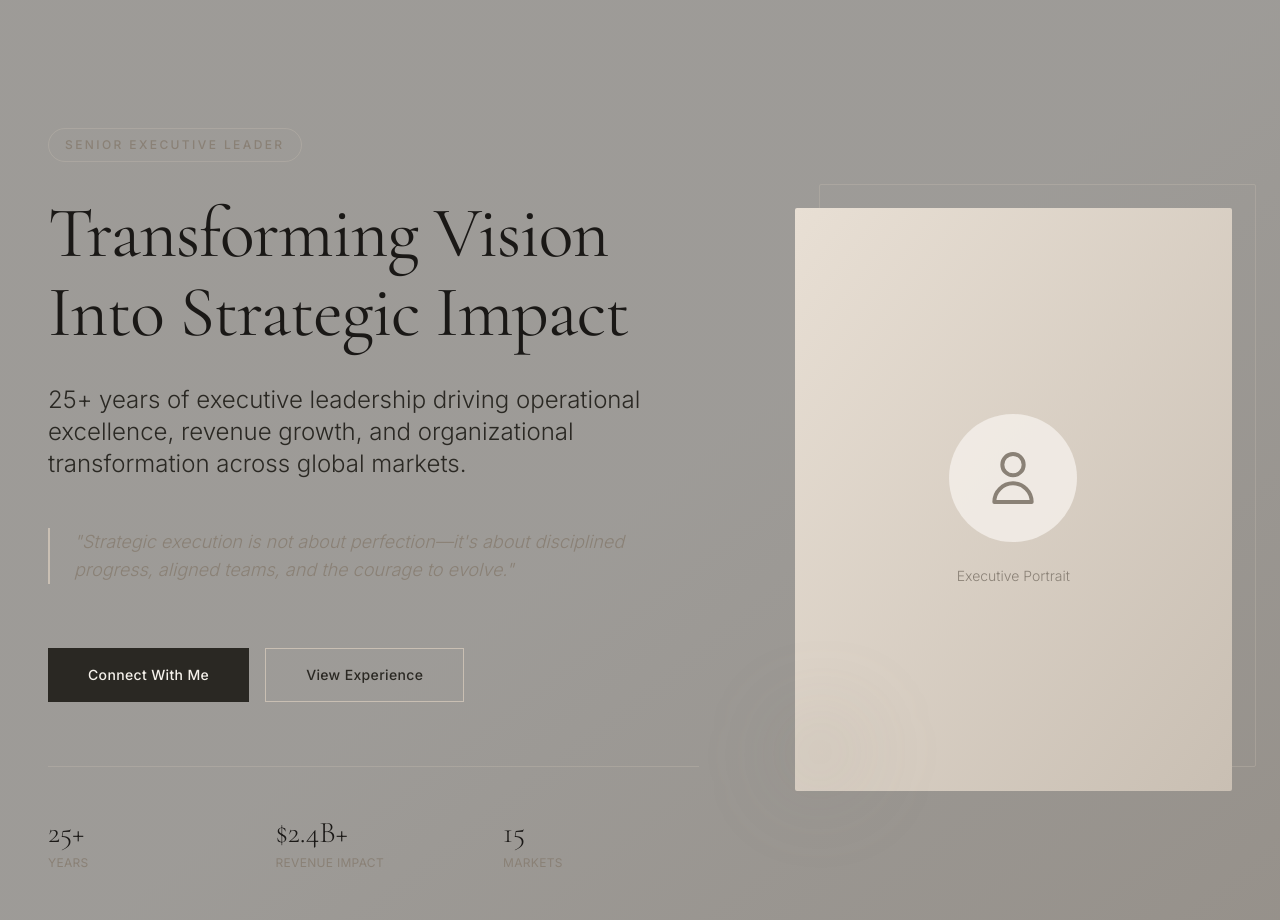
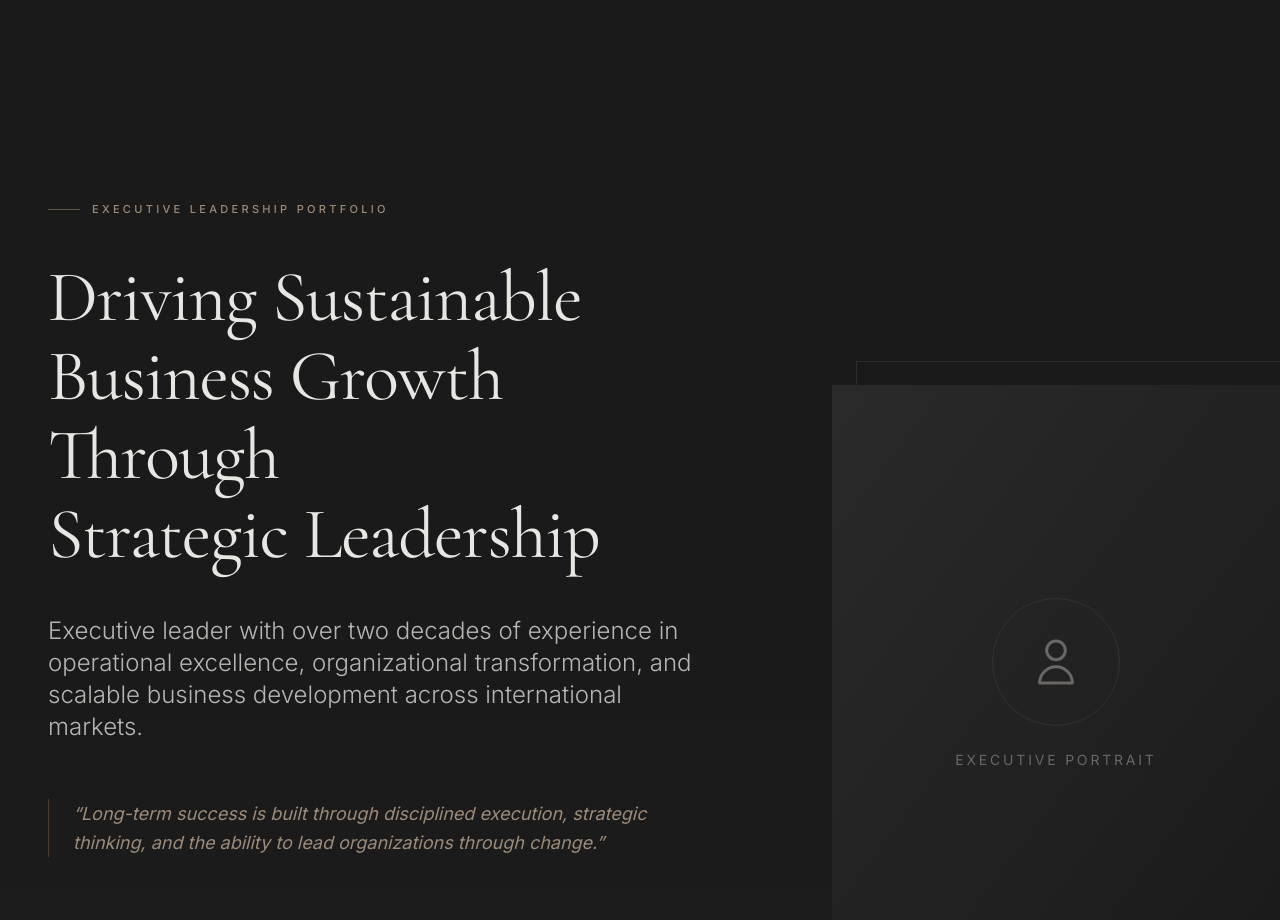
Before and after one commit to joannaklos1983/portfolio-wojciech-kaczanowski, a Next.js app: page / in a window 1280 px wide. Shown: the top 920 px of the page. Built offline with nearby package versions, Linux system fonts and the light colour scheme.

Commit message:
Deploy updated Hero section into scalable architecture

```diff
--- a/src/components/sections/Hero.tsx
+++ b/src/components/sections/Hero.tsx
@@ -6,155 +6,164 @@ import Image from 'next/image';
 
 export default function Hero() {
   return (
-    <section className="relative min-h-screen flex items-center py-24 md:py-32 overflow-hidden">
-      <div className="absolute inset-0 bg-gradient-to-br from-[#f5f1eb] via-[#f5f1eb] to-[#e8dfd4] opacity-60" />
-
-      <div className="absolute top-0 right-0 w-[600px] h-[600px] bg-gradient-radial from-[#e8dfd4]/40 to-transparent blur-3xl" />
-
-      <div className="absolute bottom-0 left-0 w-[500px] h-[500px] bg-gradient-radial from-[#c9bfb3]/20 to-transparent blur-3xl" />
+    <section className="relative min-h-screen flex items-center py-32 md:py-40 lg:py-48 overflow-hidden bg-[#1a1a1a]">
+      <div className="absolute inset-0 bg-gradient-to-b from-[#1a1a1a] via-[#1a1a1a] to-[#2a2a2a]/30" />
 
       <Container className="relative z-10">
-        <div className="grid grid-cols-1 lg:grid-cols-12 gap-16 lg:gap-24 items-center">
+        <div className="grid grid-cols-1 lg:grid-cols-12 gap-20 lg:gap-28 items-center">
           <motion.div
-            initial={{ opacity: 0, y: 30 }}
+            initial={{ opacity: 0, y: 40 }}
             animate={{ opacity: 1, y: 0 }}
-            transition={{ duration: 0.8, ease: [0.22, 0.61, 0.36, 1] }}
-            className="lg:col-span-7 order-2 lg:order-1"
+            transition={{ duration: 0.9, ease: [0.22, 1, 0.36, 1] }}
+            className="lg:col-span-7"
           >
             <motion.div
-              initial={{ opacity: 0, y: 20 }}
+              initial={{ opacity: 0, y: 10 }}
               animate={{ opacity: 1, y: 0 }}
-              transition={{ duration: 0.6, delay: 0.2 }}
-              className="mb-8"
+              transition={{ delay: 0.2, duration: 0.6 }}
+              className="mb-10"
             >
-              <span className="inline-block px-4 py-2 text-xs font-medium tracking-[0.2em] uppercase text-[#8a8176] border border-[#c9bfb3]/30 rounded-full">
-                Senior Executive Leader
+              <span className="inline-flex items-center gap-3 text-[11px] tracking-[0.3em] uppercase text-[#9d8b7a] font-medium">
+                <span className="w-8 h-px bg-[#9d8b7a]/50" />
+                Executive Leadership Portfolio
               </span>
             </motion.div>
 
             <motion.h1
-              initial={{ opacity: 0, y: 20 }}
+              initial={{ opacity: 0, y: 30 }}
               animate={{ opacity: 1, y: 0 }}
-              transition={{ duration: 0.8, delay: 0.3 }}
-              className="mb-8 text-[#1a1816]"
+              transition={{ delay: 0.3, duration: 0.9 }}
+              className="max-w-4xl mb-10"
             >
-              Transforming Vision
+              Driving Sustainable
               <br />
-              Into Strategic Impact
+              Business Growth Through
+              <br />
+              Strategic Leadership
             </motion.h1>
 
             <motion.p
               initial={{ opacity: 0, y: 20 }}
               animate={{ opacity: 1, y: 0 }}
-              transition={{ duration: 0.8, delay: 0.4 }}
-              className="text-xl md:text-2xl font-light text-[#2a2823] mb-12 max-w-2xl leading-relaxed"
+              transition={{ delay: 0.45, duration: 0.8 }}
+              className="text-xl md:text-2xl text-[#b8b6b3] font-light leading-relaxed max-w-2xl mb-14"
             >
-              25+ years of executive leadership driving operational excellence,
-              revenue growth, and organizational transformation across global markets.
+              Executive leader with over two decades of experience in operational excellence,
+              organizational transformation, and scalable business development across international markets.
             </motion.p>
 
             <motion.div
               initial={{ opacity: 0, y: 20 }}
               animate={{ opacity: 1, y: 0 }}
-              transition={{ duration: 0.8, delay: 0.5 }}
-              className="mb-16 pl-6 border-l-2 border-[#c9bfb3]"
+              transition={{ delay: 0.55, duration: 0.8 }}
+              className="border-l border-[#8b7355]/40 pl-6 mb-16"
             >
-              <p className="text-lg text-[#8a8176] font-light italic max-w-xl">
-                "Strategic execution is not about perfection—it's about disciplined
-                progress, aligned teams, and the courage to evolve."
+              <p className="text-[#9d8b7a] italic text-lg leading-relaxed max-w-xl">
+                “Long-term success is built through disciplined execution,
+                strategic thinking, and the ability to lead organizations through change.”
               </p>
             </motion.div>
 
             <motion.div
               initial={{ opacity: 0, y: 20 }}
               animate={{ opacity: 1, y: 0 }}
-              transition={{ duration: 0.8, delay: 0.6 }}
-              className="flex flex-col sm:flex-row gap-4"
+              transition={{ delay: 0.65, duration: 0.8 }}
+              className="flex flex-col sm:flex-row gap-5"
             >
               <a
-                href="#contact"
-                className="group inline-flex items-center justify-center px-10 py-4 bg-[#2a2823] text-[#f5f1eb] text-sm font-medium tracking-wide transition-all duration-300 hover:bg-[#1a1816] hover:shadow-lg hover:shadow-[#2a2823]/20"
+                href="#experience"
+                className="inline-flex items-center justify-center px-9 py-4 bg-[#e8e6e3] text-[#1a1a1a] text-sm tracking-wide uppercase font-medium transition-all duration-300 hover:bg-white hover:shadow-xl"
               >
-                <span>Connect With Me</span>
+                View Experience
               </a>
 
               <a
-                href="#experience"
-                className="inline-flex items-center justify-center px-10 py-4 border border-[#c9bfb3] text-[#2a2823] text-sm font-medium tracking-wide transition-all duration-300 hover:border-[#8a8176] hover:bg-[#e8dfd4]/30"
+                href="#contact"
+                className="inline-flex items-center justify-center px-9 py-4 border border-[#5a5856] text-[#e8e6e3] text-sm tracking-wide uppercase font-medium transition-all duration-300 hover:border-[#9d8b7a] hover:text-white"
               >
-                View Experience
+                Contact
               </a>
             </motion.div>
 
             <motion.div
               initial={{ opacity: 0 }}
               animate={{ opacity: 1 }}
-              transition={{ duration: 0.8, delay: 0.8 }}
-              className="mt-16 pt-12 border-t border-[#c9bfb3]/30"
+              transition={{ delay: 0.9, duration: 1 }}
+              className="mt-20 pt-12 border-t border-[#3a3838]"
             >
-              <div className="grid grid-cols-3 gap-8">
+              <div className="grid grid-cols-3 gap-8 max-w-2xl">
                 <div>
-                  <div className="text-3xl font-display font-light text-[#1a1816] mb-1">25+</div>
-                  <div className="text-xs text-[#8a8176] tracking-wide uppercase">Years</div>
+                  <div className="text-4xl md:text-5xl font-display text-[#e8e6e3] mb-2">20+</div>
+                  <div className="text-xs uppercase tracking-[0.2em] text-[#6a6764]">
+                    Years Experience
+                  </div>
                 </div>
+
                 <div>
-                  <div className="text-3xl font-display font-light text-[#1a1816] mb-1">$2.4B+</div>
-                  <div className="text-xs text-[#8a8176] tracking-wide uppercase">Revenue Impact</div>
+                  <div className="text-4xl md:text-5xl font-display text-[#e8e6e3] mb-2">12</div>
+                  <div className="text-xs uppercase tracking-[0.2em] text-[#6a6764]">
+                    Global Markets
+                  </div>
                 </div>
+
                 <div>
-                  <div className="text-3xl font-display font-light text-[#1a1816] mb-1">15</div>
-                  <div className="text-xs text-[#8a8176] tracking-wide uppercase">Markets</div>
+                  <div className="text-4xl md:text-5xl font-display text-[#e8e6e3] mb-2">$1B+</div>
+                  <div className="text-xs uppercase tracking-[0.2em] text-[#6a6764]">
+                    Business Impact
+                  </div>
                 </div>
               </div>
             </motion.div>
           </motion.div>
 
           <motion.div
-            initial={{ opacity: 0, scale: 0.95 }}
+            initial={{ opacity: 0, scale: 0.96 }}
             animate={{ opacity: 1, scale: 1 }}
-            transition={{ duration: 1, delay: 0.4, ease: [0.22, 0.61, 0.36, 1] }}
-            className="lg:col-span-5 order-1 lg:order-2"
+            transition={{ duration: 1.1, delay: 0.4, ease: [0.22, 1, 0.36, 1] }}
+            className="lg:col-span-5"
           >
             <div className="relative">
-              <div className="absolute -top-6 -right-6 w-full h-full border border-[#c9bfb3]/30 rounded-sm" />
+              <div className="absolute -top-6 -right-6 w-full h-full border border-[#5a5856]/30" />
 
-              <div className="relative aspect-[3/4] bg-gradient-to-br from-[#e8dfd4] to-[#c9bfb3] rounded-sm overflow-hidden">
-                <div className="absolute inset-0 flex items-center justify-center">
+              <div className="relative aspect-[3/4] overflow-hidden bg-[#2a2a2a]">
+                <div className="absolute inset-0 flex items-center justify-center bg-gradient-to-br from-[#2a2a2a] to-[#1a1a1a]">
                   <div className="text-center">
-                    <div className="w-32 h-32 mx-auto mb-6 rounded-full bg-[#f5f1eb]/80 flex items-center justify-center">
-                      <svg className="w-16 h-16 text-[#8a8176]" fill="none" stroke="currentColor" viewBox="0 0 24 24">
-                        <path strokeLinecap="round" strokeLinejoin="round" strokeWidth={1.5} d="M16 7a4 4 0 11-8 0 4 4 0 018 0zM12 14a7 7 0 00-7 7h14a7 7 0 00-7-7z" />
+                    <div className="w-32 h-32 rounded-full border border-[#5a5856]/30 flex items-center justify-center mx-auto mb-6">
+                      <svg
+                        className="w-14 h-14 text-[#6a6764]"
+                        fill="none"
+                        stroke="currentColor"
+                        viewBox="0 0 24 24"
+                      >
+                        <path
+                          strokeLinecap="round"
+                          strokeLinejoin="round"
+                          strokeWidth={1.3}
+                          d="M16 7a4 4 0 11-8 0 4 4 0 018 0zM12 14a7 7 0 00-7 7h14a7 7 0 00-7-7z"
+                        />
                       </svg>
                     </div>
-                    <p className="text-sm text-[#8a8176] font-light">Executive Portrait</p>
+
+                    <p className="text-[#6a6764] text-sm uppercase tracking-[0.2em]">
+                      Executive Portrait
+                    </p>
                   </div>
                 </div>
 
-                {/* <Image
-                  src="/images/executive-portrait.jpg"
+                {/*
+                <Image
+                  src="/images/executive.jpg"
                   alt="Executive Portrait"
                   fill
+                  priority
                   className="object-cover"
-                  priority
-                /> */}
+                />
+                */}
               </div>
-
-              <div className="absolute -bottom-4 -left-4 w-24 h-24 bg-gradient-to-br from-[#8a8176]/20 to-transparent rounded-full blur-2xl" />
             </div>
           </motion.div>
         </div>
       </Container>
-
-      <motion.div
-        initial={{ opacity: 0 }}
-        animate={{ opacity: 1 }}
-        transition={{ duration: 0.8, delay: 1.2 }}
-        className="absolute bottom-12 left-1/2 -translate-x-1/2"
-      >
-        <a href="#experience" className="flex flex-col items-center gap-2 text-[#8a8176] hover:text-[#2a2823] transition-colors group">
-          <span className="text-xs tracking-widest uppercase">Scroll</span>
-        </a>
-      </motion.div>
     </section>
   );
 }
```
